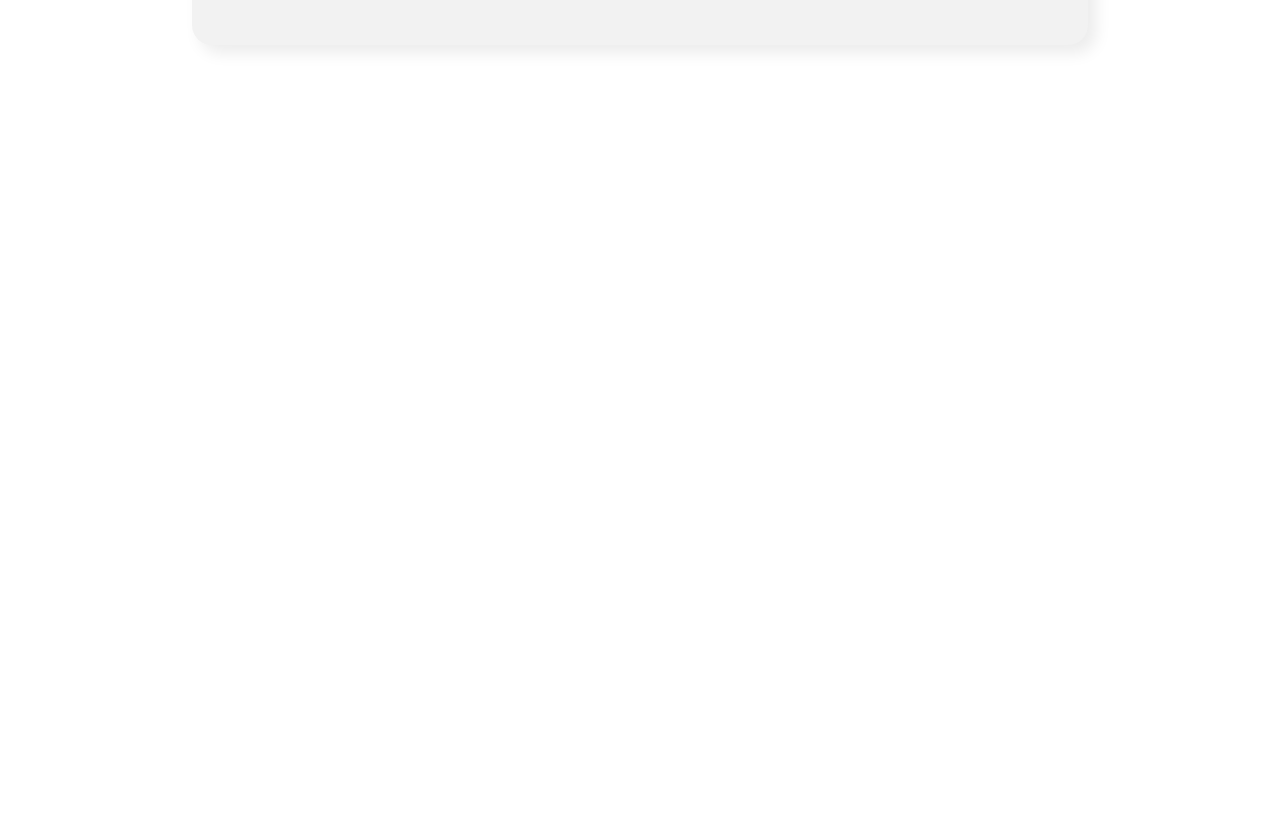
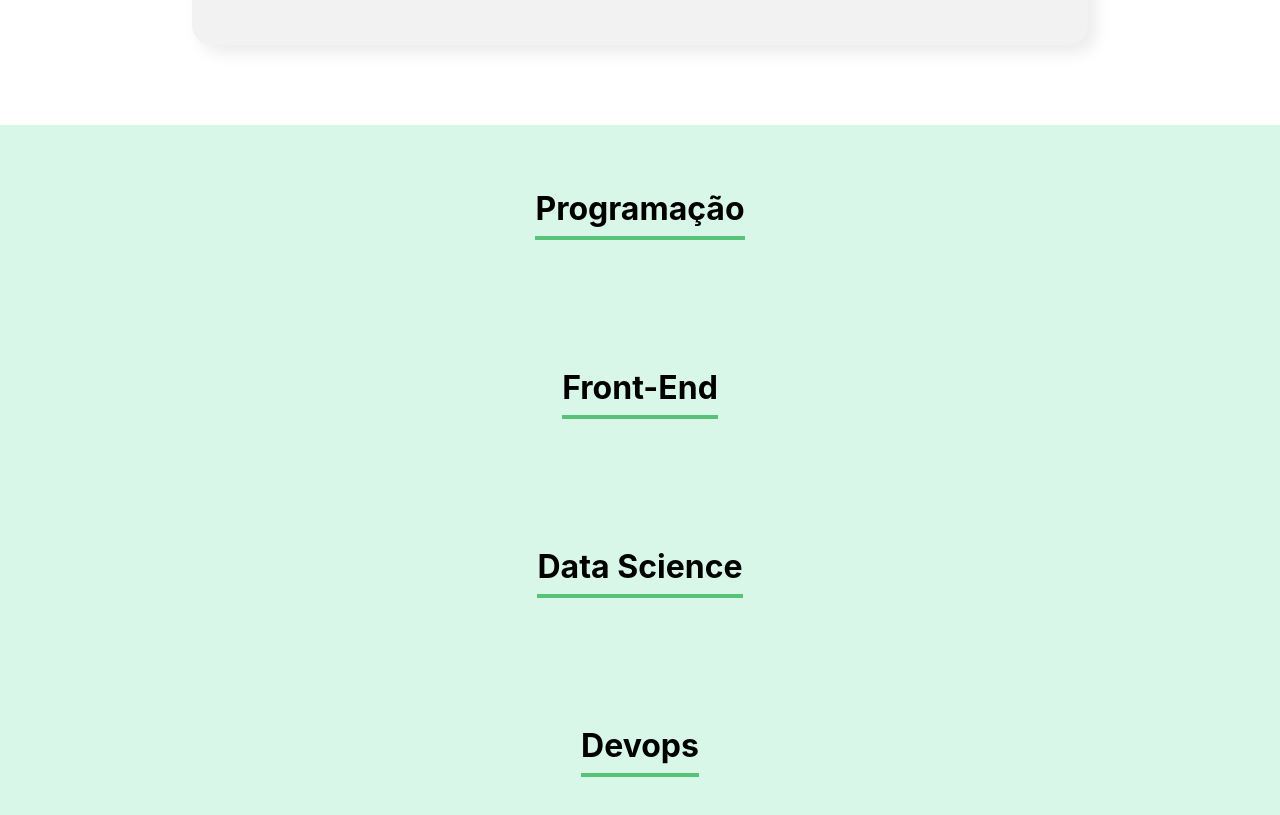
Before and after one commit to GuiLxP/Organo, a React (Create React App) app: page / in a window 1280 px wide. Shown: the part 1320-2135 px from the top of the page. Before the commit the page ends 1445 px from the top, so only its background shows below. Built offline with nearby package versions, Linux system fonts and the light colour scheme; the HTML template or start-up script is replaced by a standard one.

Commit message:
Componente de Time

```diff
--- a/src/App.js
+++ b/src/App.js
@@ -1,6 +1,7 @@
 import { useState } from "react";
 import Banner from "./componentes/Banner";
 import Form from "./componentes/Form";
+import Time from "./componentes/Time";
 
 function App() {
 	const [colaboradores, setColaboradores] = useState([]);
@@ -8,7 +9,7 @@
 		console.log(colaborador);
 		setColaboradores([...colaboradores, colaborador]);
 	};
-//
+	//
 	return (
 		<div className="App">
 			<Banner />
@@ -17,6 +18,10 @@
 					aoNovoColaboradorAdicionado(colaborador)
 				}
 			/>
+			<Time nome="Programação"/>
+			<Time nome="Front-End" />
+			<Time nome="Data Science" />
+			<Time nome="Devops" />
 		</div>
 	);
 }
--- /dev/null
+++ b/src/componentes/Time/Time.css
@@ -0,0 +1,12 @@
+.time {
+	text-align: center;
+	padding: 32px;
+	background-color: #d9f7e9;
+}
+
+.time h3 {
+	font-size: 32px;
+	border-bottom: 4px solid #57c278;
+	display: inline-block;
+	padding-bottom: 8px;
+}
--- /dev/null
+++ b/src/componentes/Time/Time.js
@@ -0,0 +1,8 @@
+import "./Time.css";
+export const Time = (props) => {
+	return (
+		<section className="time">
+			<h3>{props.nome}</h3>
+		</section>
+	);
+};
--- /dev/null
+++ b/src/componentes/Time/index.js
@@ -0,0 +1,2 @@
+import { Time } from "./Time";
+export default Time;
```
